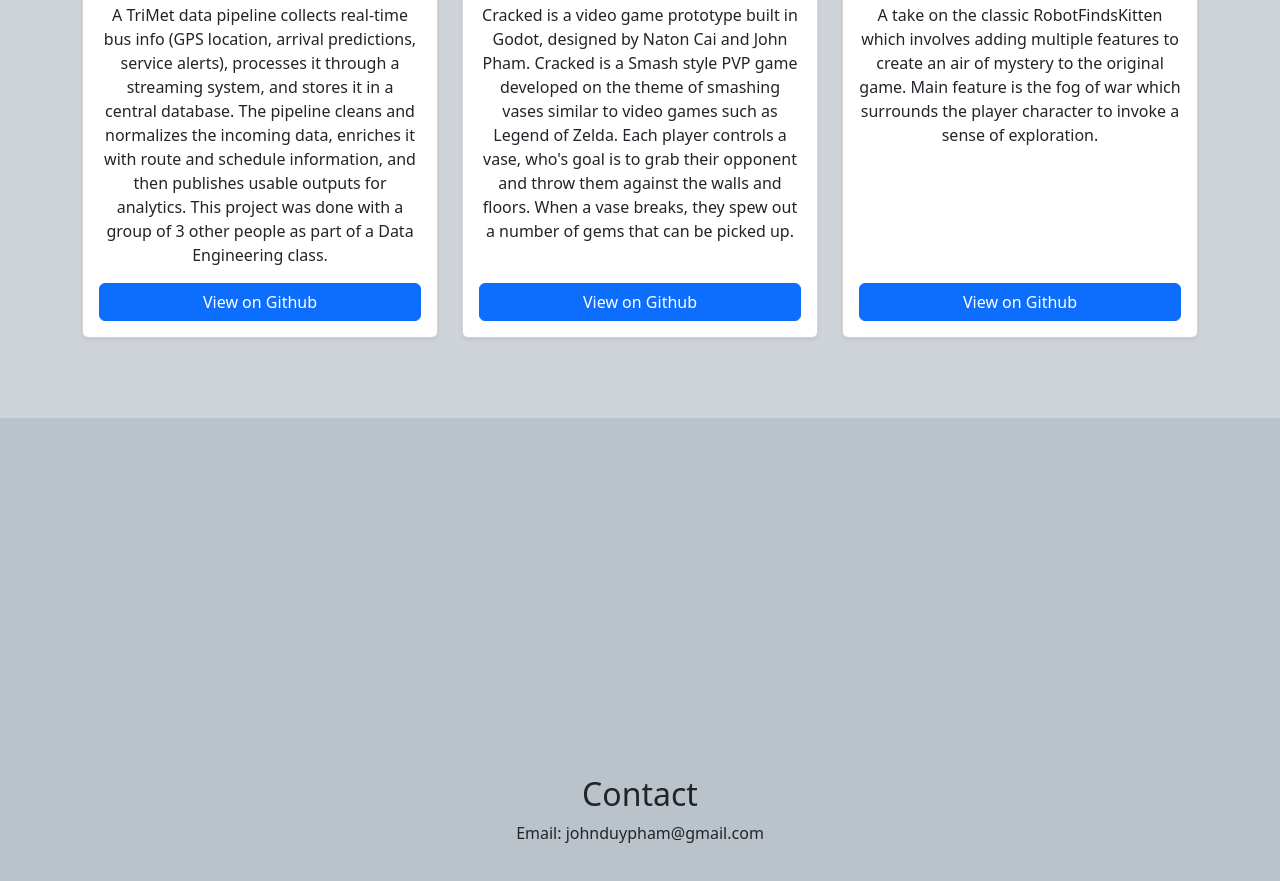
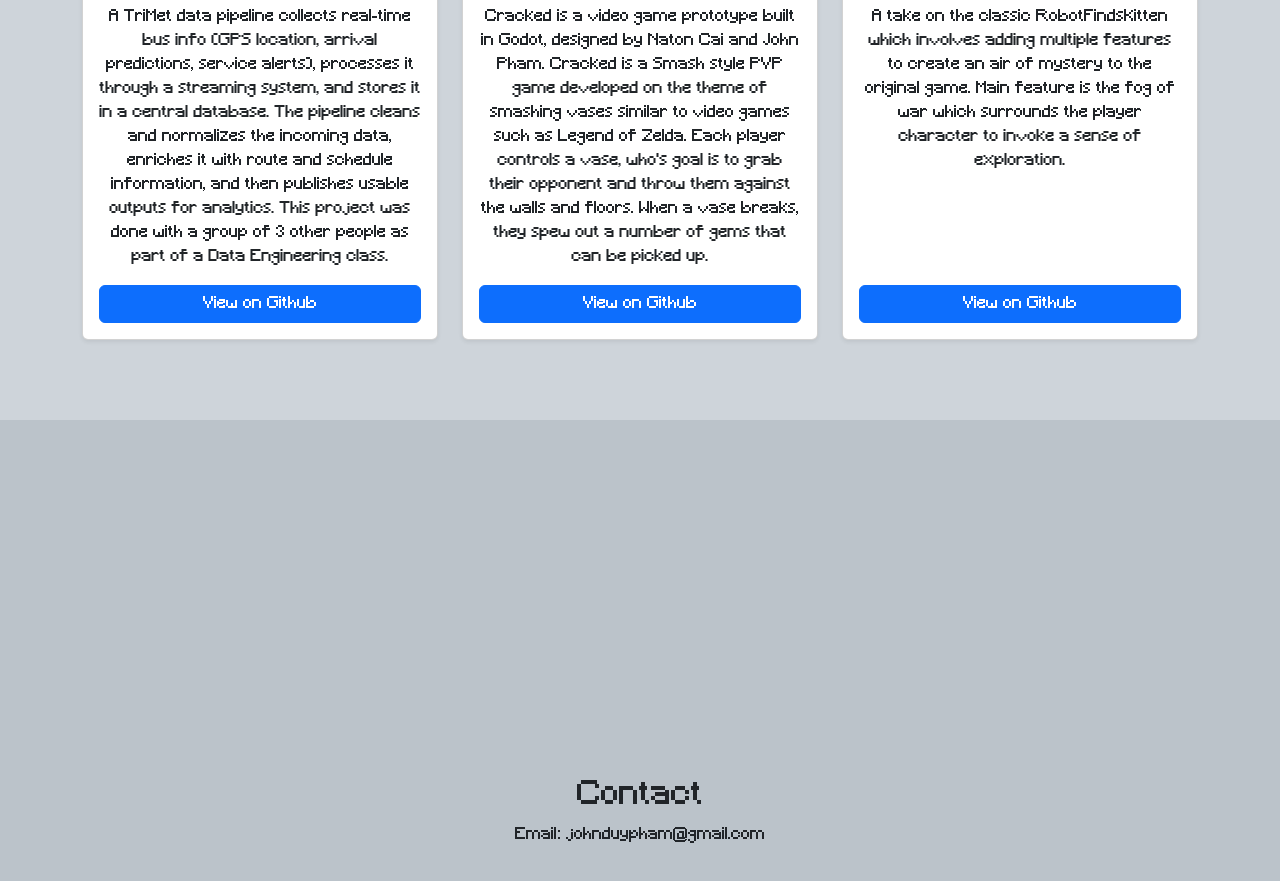
Before and after one commit to 17ohnPham/webdev-portfolio, a plain HTML site: page index.html in a window 1280 px wide. Shown: the part 2929-3810 px from the top of the page. Drawn offline with nearby package versions, Linux system fonts and the light colour scheme.

Commit message:
updated the font

```diff
--- a/css/style.css
+++ b/css/style.css
@@ -1,3 +1,14 @@
+@font-face {
+  font-family: 'PixelFont';
+  src: url('../assets/font/pixel.ttf') format('truetype');
+  font-weight: normal;
+  font-style: normal;
+}
+
+body, h1, h2, h3, h4, h5, h6, p, a, li, button {
+  font-family: 'PixelFont', monospace;
+}
+
 body {
   cursor: url('../assets/cursor/Cursor.png'), auto;
 }
```
Also changed, not shown: assets/font/pixel.ttf (added).
